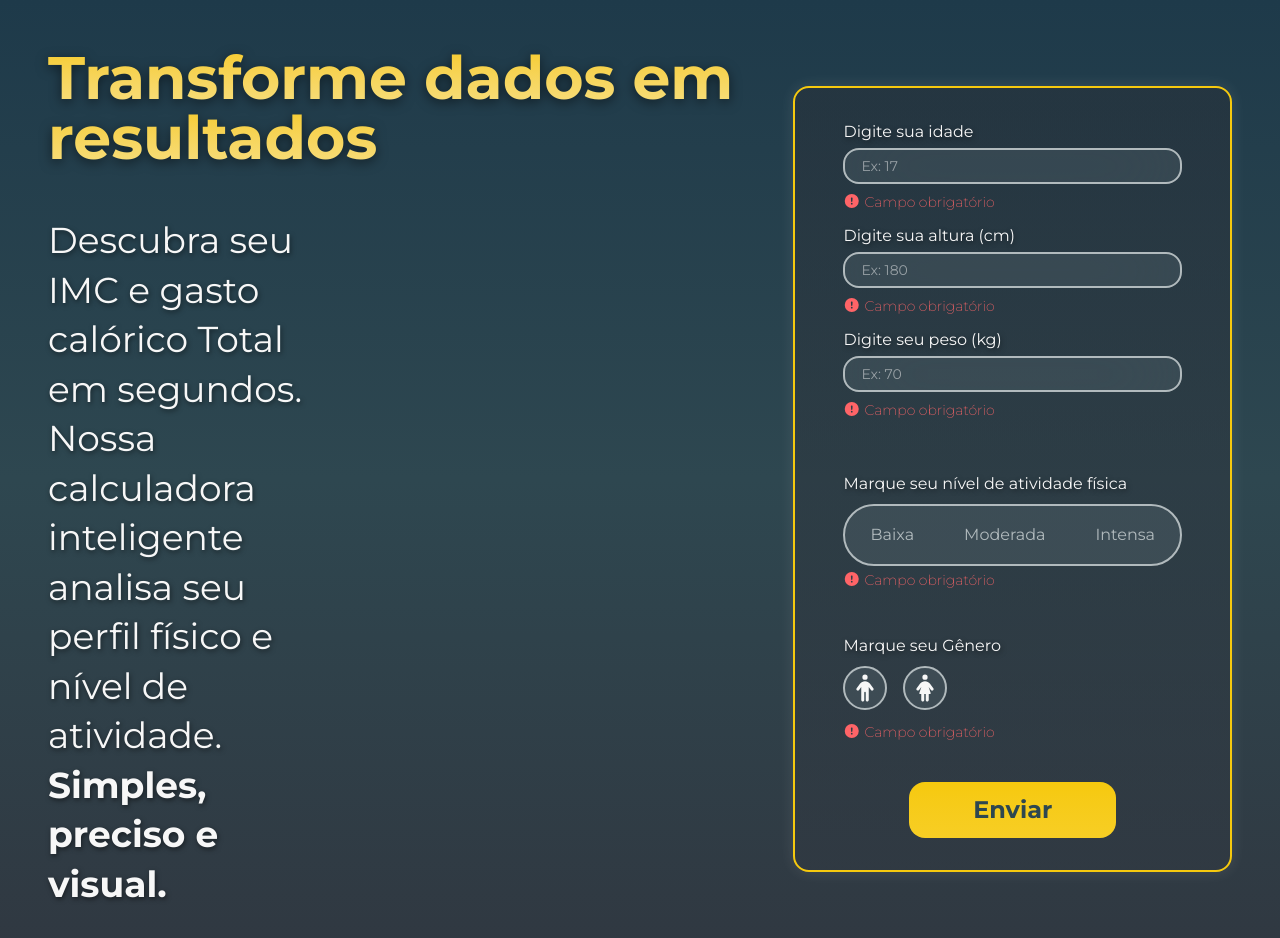
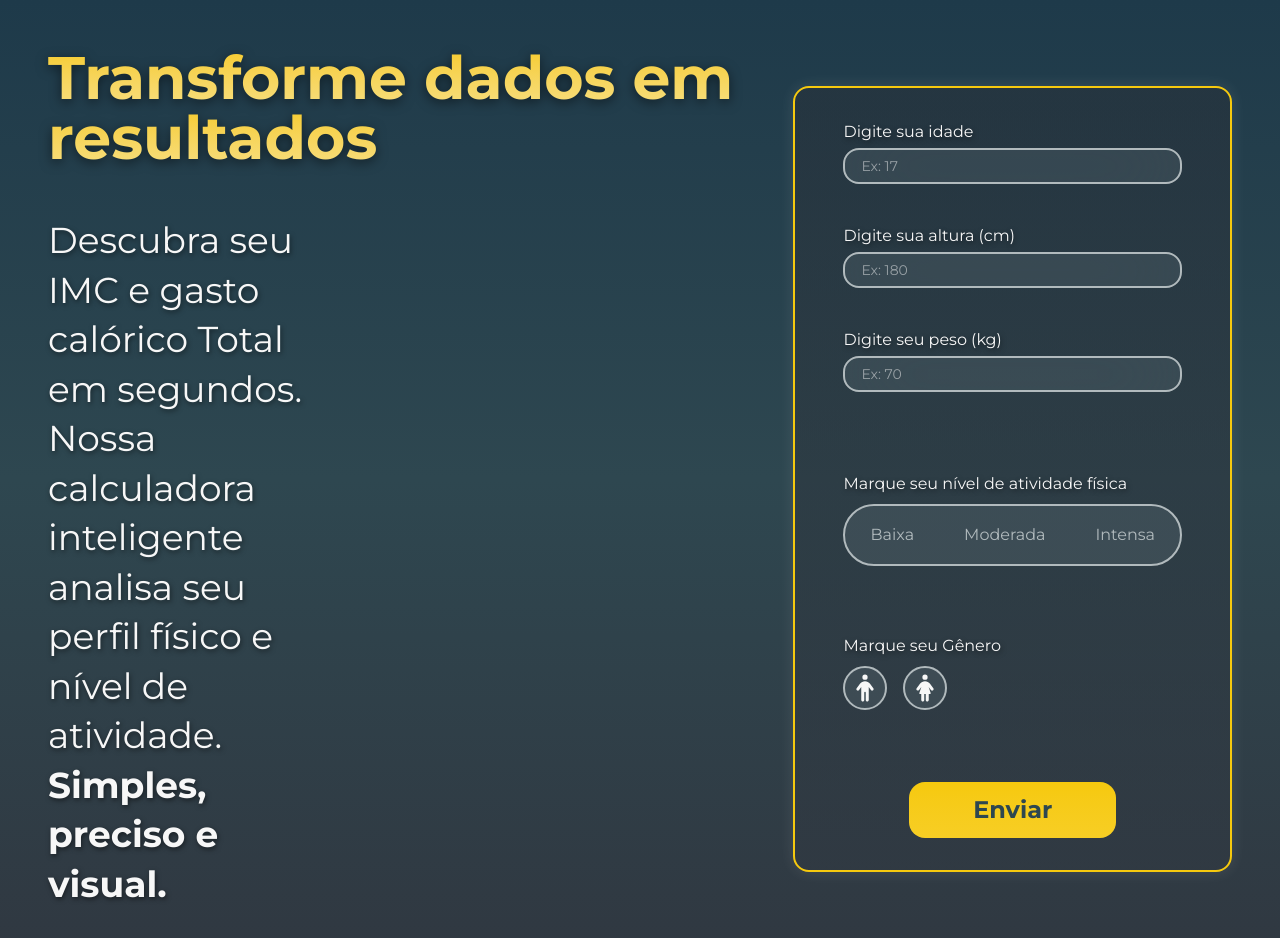
Before and after one commit to Arthur-CodesRTX/Calculadora-IMC, a React (Vite) app: page / in a window 1280 px wide. Shown: the top 938 px of the page. Built offline with nearby package versions, Linux system fonts and the light colour scheme.

Commit message:
refactor: Removendo o button, e adicionando ele no código da calculator

```diff
--- a/src/components/Button.jsx
+++ /dev/null
@@ -1,22 +0,0 @@
-import { useNavigate } from "react-router-dom";
-
-function Button({ formData }) {
-  const navigate = useNavigate();
-
-  const handleCalculate = (e) => {
-    e.preventDefault();
-    navigate("./results", { replace: true, state: formData });
-  };
-
-  return (
-    <button
-      type="submit"
-      className="bg-linear-to-b from-[#F6C90E] to-[#F7CE24] opacity-100 rounded-2xl px-16 py-3 cursor-pointer w-fit text-2xl font-bold text-[#2E4750] hover:shadow-[0_0_15px_rgba(256,256,256,0.3)] transition ease-in-out duration-200 "
-      onClick={handleCalculate}
-    >
-      Enviar
-    </button>
-  );
-}
-
-export default Button;
--- a/src/components/Calculator.jsx
+++ b/src/components/Calculator.jsx
@@ -1,7 +1,6 @@
 import InputGroup from "./InputGroup";
 import InputActivity from "./InputActivity";
 import InputGen from "./InputGen";
-import Button from "./Button";
 import { FontAwesomeIcon } from "@fortawesome/react-fontawesome";
 import {
   faCircleExclamation,
@@ -9,6 +8,7 @@ import {
 } from "@fortawesome/free-solid-svg-icons";
 import { faPerson } from "@fortawesome/free-solid-svg-icons";
 import { useState } from "react";
+import { useNavigate } from "react-router-dom";
 
 function Calculator() {
   const [formData, setFormData] = useState({
@@ -27,8 +27,35 @@ function Calculator() {
     }));
   }
 
-  console.log(formData);
-  console.log(typeof inputAge)
+  const navigate = useNavigate();
+  let key;
+  let existsError = false;
+  const allInputs = [formData.inputAge, formData.inputHeight, formData.inputWeight, formData.inputActivity, formData.inputGen ];
+
+  const handleCalculate = (e) => {
+    e.preventDefault();
+    for(let i = 0; i < allInputs.length; i++){
+      if(allInputs[0] !== ""){
+        key = true;
+      } else{
+        key = false
+      }
+    }
+
+    if(key === true){
+      e.preventDefault();
+      navigate("./results", { replace: true, state: formData });
+    } else{
+      existsError = true
+    }
+  };
+console.log(formData.inputAge,typeof formData.inputAge )
+console.log(formData.inputHeight,typeof formData.inputHeight )
+console.log(formData.inputWeight,typeof formData.inputWeight )
+console.log(formData.inputActivity,typeof formData.inputActivity )
+console.log(formData.inputGen,typeof formData.inputGen )
+
+
 
   return (
     <section className="border-[#F6C90E] border-solid border-2 flex flex-col text-[#f7f7f7] rounded-2xl  bg-linear-to-b from-[#282E36]/50 via-[#2C333B]/50 to-[#303841]/50  px-12 py-8 shadow-[0_0_15px_rgba(256,256,256,0.1)]">
@@ -45,7 +72,7 @@ function Calculator() {
             placeholder={"Ex: 17"}
             onChange={handleChange}
           />
-          <span className="font-extralight text-sm text-red-400 w-full pb-3 pt-1 cursor-default">
+          <span className={`font-extralight text-sm ${existsError ? "text-red-400" : "text-transparent"} w-full pb-3 pt-1 cursor-default`}>
             <FontAwesomeIcon icon={faCircleExclamation} /> Campo obrigatório
           </span>
 
@@ -57,7 +84,7 @@ function Calculator() {
             placeholder={"Ex: 180"}
             onChange={handleChange}
           />
-          <span className="font-extralight text-sm text-red-400 w-full pb-3 pt-1 cursor-default">
+          <span className="font-extralight text-sm text-transparent w-full pb-3 pt-1 cursor-default">
             <FontAwesomeIcon icon={faCircleExclamation} /> Campo obrigatório
           </span>
 
@@ -69,7 +96,7 @@ function Calculator() {
             placeholder={"Ex: 70"}
             onChange={handleChange}
           />
-          <span className="font-extralight text-sm text-red-400 w-full pb-3 pt-1 cursor-default">
+          <span className="font-extralight text-sm text-transparent w-full pb-3 pt-1 cursor-default">
             <FontAwesomeIcon icon={faCircleExclamation} /> Campo obrigatório
           </span>
         </div>
@@ -108,7 +135,7 @@ function Calculator() {
             />
           </div>
 
-          <span className="font-extralight text-sm text-red-400 w-full pb-3 pt-1 cursor-default">
+          <span className="font-extralight text-sm text-transparent w-full pb-3 pt-1 cursor-default">
             <FontAwesomeIcon icon={faCircleExclamation} /> Campo obrigatório
           </span>
         </div>
@@ -137,12 +164,19 @@ function Calculator() {
             />
           </div>
 
-          <span className="font-extralight text-sm text-red-400 w-full pb-2 pt-1 cursor-default">
+          <span className="font-extralight text-sm text-transparent w-full pb-2 pt-1 cursor-default">
             <FontAwesomeIcon icon={faCircleExclamation} /> Campo obrigatório
           </span>
         </div>
 
-        <Button formData={formData} />
+        <button
+      type="submit"
+      className="bg-linear-to-b from-[#F6C90E] to-[#F7CE24] opacity-100 rounded-2xl px-16 py-3 cursor-pointer w-fit text-2xl font-bold text-[#2E4750] hover:shadow-[0_0_15px_rgba(256,256,256,0.3)] transition ease-in-out duration-200 "
+      onClick={handleCalculate}
+      formData={formData}
+    >
+      Enviar
+    </button>
       </form>
     </section>
   );
@@ -150,3 +184,4 @@ function Calculator() {
 
 export default Calculator;
 // Começar código para colher os dados dos inputs
+// provavelmente vou ter que criar um useState usando existsError
--- a/src/hooks/useForm.js
+++ b/src/hooks/useForm.js
@@ -6,18 +6,7 @@ export default function useForm(){
 
     const dados = location.state;
 
-    if (!dados) {
-    return {
-      taxaMetabolicaTotal: 0,
-      type: "Carregando...",
-      message: "Dados não encontrados.",
-      imc: 0
-    };
-  }
-
     const { inputWeight, inputHeight, inputAge, inputGen, inputActivity } = dados;
-
-    console.log(inputActivity, inputAge)
 
     const weight = Number(inputWeight);
     const age = Number(inputAge);
```
